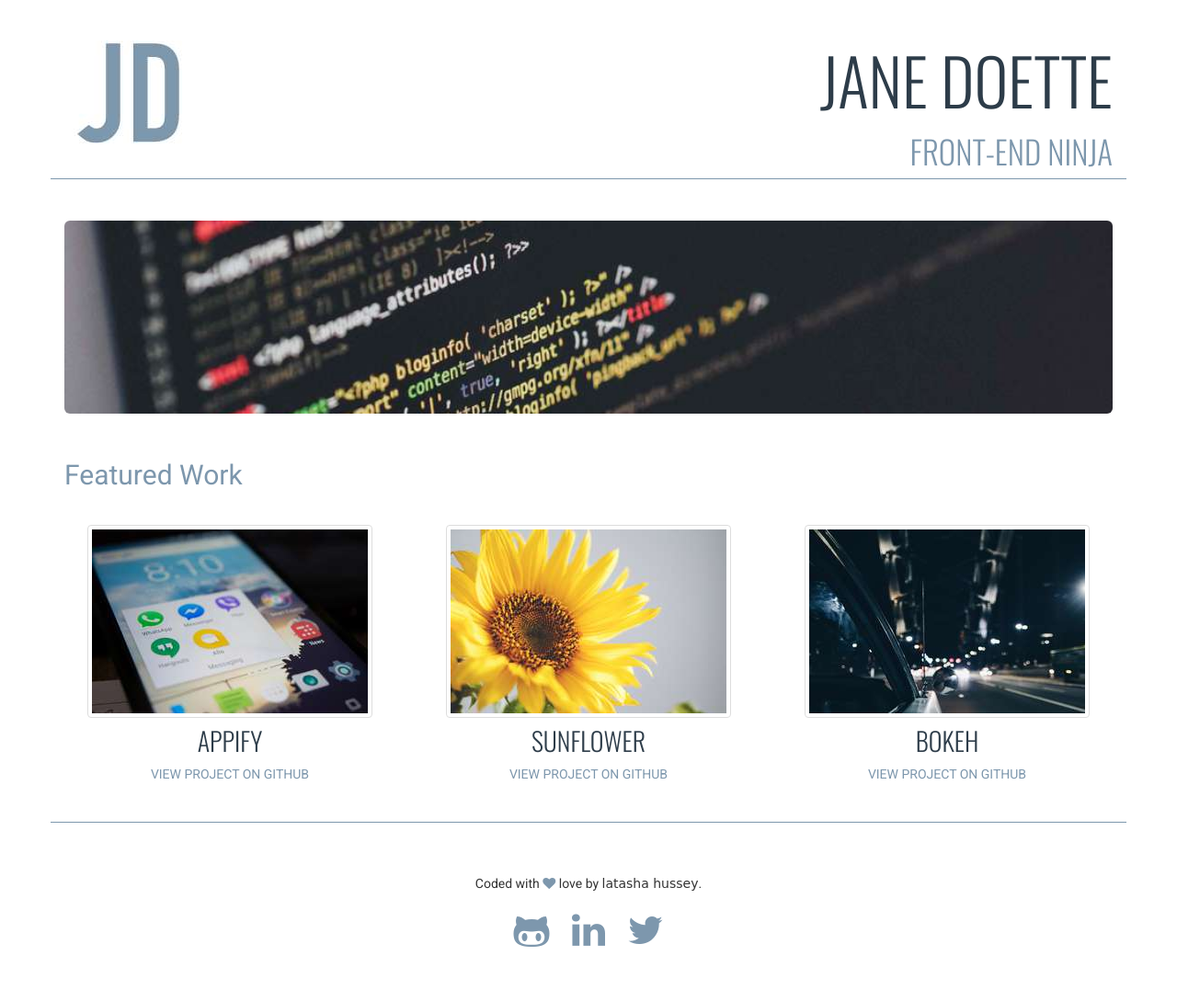
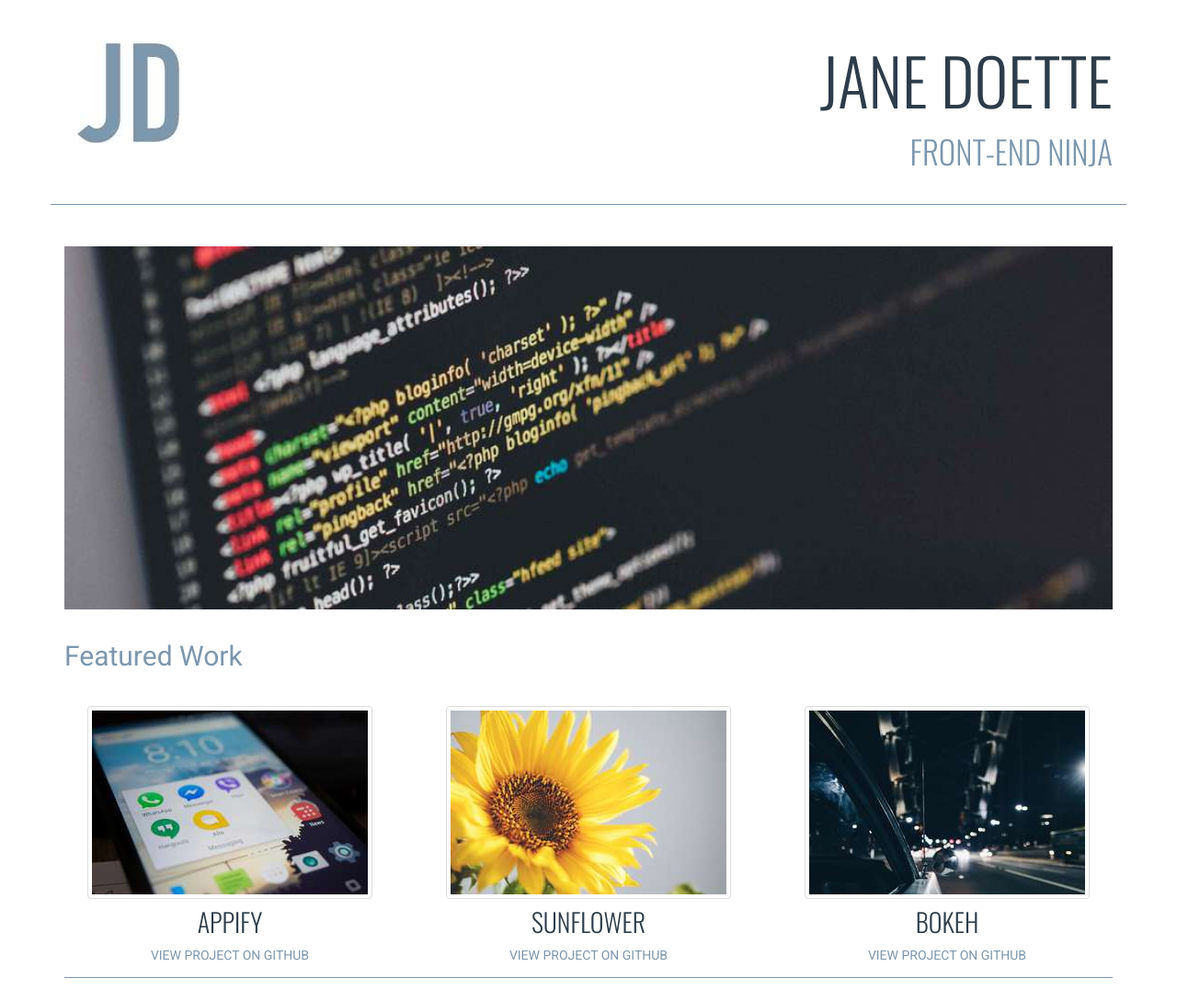
Before and after one commit to latashahussey/jane-doette-portfolio, a website: page index.html in a window 1280 px wide. Shown: the top 1089 px of the page at 92% size. Drawn offline with nearby package versions, Linux system fonts and the light colour scheme; a web font is replaced by a local one.

Commit message:
cleaned up html and css

```diff
--- a/index.html
+++ b/index.html
@@ -14,10 +14,10 @@
   <link rel="stylesheet" href="https://maxcdn.bootstrapcdn.com/bootstrap/3.3.7/css/bootstrap.min.css" integrity="sha384-BVYiiSIFeK1dGmJRAkycuHAHRg32OmUcww7on3RYdg4Va+PmSTsz/K68vbdEjh4u" crossorigin="anonymous">
 
   <!-- Main Stylesheet with Custom Styles (minified version)-->
-  <link rel="stylesheet" href="../dest/css/main.min.css" />
+  <link rel="stylesheet" href="../dest/css/main.min.css">
 
   <!---Font Awesome Stylesheet-->
-  <link rel="stylesheet" href="https://maxcdn.bootstrapcdn.com/font-awesome/4.7.0/css/font-awesome.min.css" />
+  <link rel="stylesheet" href="https://maxcdn.bootstrapcdn.com/font-awesome/4.7.0/css/font-awesome.min.css">
 
   <!-- Google Fonts -->
   <link href="https://fonts.googleapis.com/css?family=Oswald:300|Roboto:400,700" rel="stylesheet">
@@ -31,9 +31,9 @@
 </head>
 
 <body>
+  <div class="container">
     <!-- Header -->
-  <header class="container">
-    <div class="row">
+    <header class="row">
       <div class="col-xs-4 ">
         <a href="index.html">
           <img class="img-fluid" src="../dest/img/jd-logo-small.jpg" alt="JD Logo" /></a>
@@ -42,52 +42,48 @@
         <h1>Jane Doette</h1>
         <h3>Front-End Ninja</h3>
       </div>
-    </div>
+    </header>
     <!-- end row -->
-  </header>
 
     <!-- Main Content -->
-  <main class="container">
+    <main class="row">
       <!-- Jumbotron -->
-
-    <div class="jumbotron text-right">
+      <div class="col-md-12">
+        <img class="img-fluid hero" src="../dest/img/code-display-image-large.jpg" alt="Code" />
       </div>
       <!-- Featured Work -->
       <section class="featured-work">
-      <div class="row">
+        <div class="col-md-12">
           <h2>Featured Work</h2>
         </div>
-      <div class="row text-center text-uppercase">
-        <div class="col-sm-4">
+        <div class="text-center text-uppercase">
+          <article class="col-sm-4">
             <img class="img-fluid img-thumbnail" src="../dest/img/appify-small.jpeg" alt="Appify" />
             <h4>Appify</h4>
             <a href="http://github.com/udacity/Appify" target="_blank">View Project on GitHub</a>
-        </div>
-        <div class="col-sm-4">
+          </article>
+          <article class="col-sm-4">
             <img class="img-fluid img-thumbnail" src="../dest/img/sunflower-small.jpg" alt="Sunflower" />
             <h4>Sunflower</h4>
             <a href="http://github.com/udacity/Sunflower" target="_blank">View Project on GitHub</a>
-        </div>
-        <div class="col-sm-4">
+          </article>
+          <article class="col-sm-4">
             <img class="img-fluid img-thumbnail" src="../dest/img/bokeh-small.jpeg" alt="Bokeh" />
             <h4>Bokeh</h4>
             <a href="http://github.com/udacity/Bokeh" target="_blank">View Project on GitHub</a>
-        </div>
+          </article>
         </div>
       </section>
     </main>
 
     <!-- Footer -->
     <footer>
-    <div class="container">
       <div class="row">
         <div class="col-md-12 text-center">
           <p>
             Coded with <i class="fa fa-heart"></i> love by <span class="lh-brand">LaTasha Hussey</span>.
           </p>
         </div>
-      </div>
-      <div class="row">
         <div class="col-md-12 text-center">
 
           <!--GitHub-->
@@ -100,8 +96,11 @@
           <a href="https://twitter.com/latashahussey" class="fa fa-twitter fa-3x"></a>
         </div>
       </div>
+    </footer>
   </div>
-  </footer>
+
+
+
 
   <!-- jQuery (necessary for Bootstrap's JavaScript plugins) -->
   <script src="https://ajax.googleapis.com/ajax/libs/jquery/1.12.4/jquery.min.js"></script>
--- a/src/css/main.css
+++ b/src/css/main.css
@@ -27,22 +27,15 @@ Roboto:  Used for paragraphs
 
 
 */
-
-
     /*-------FONTS---------*/
 
     @font-face {
         font-family: "Black Jack";
         src: url("../font/BlackJack.eot");
-	src: url("../font/BlackJack.eot?#iefix") format("embedded-opentype"),
-		url("../font/BlackJack.woff2") format("woff2"),
-		url("../font/BlackJack.woff") format("woff"),
-		url("../font/BlackJack.ttf") format("truetype");
+        src: url("../font/BlackJack.eot?#iefix") format("embedded-opentype"), url("../font/BlackJack.woff2") format("woff2"), url("../font/BlackJack.woff") format("woff"), url("../font/BlackJack.ttf") format("truetype");
         font-weight: normal;
         font-style: normal;
     }
-
-
     /*-------BASE STYLES---------*/
 
     body {
@@ -54,9 +47,9 @@ h1 {
         font-family: "Oswald", sans-serif;
         font-size: 5em;
     }
+
     h2 {
         color: #7d97ad;
-		padding-left: .5em;
     }
 
     h3 {
@@ -69,7 +62,6 @@ h4 {
         color: #2d3c49;
         font-family: "Oswald", sans-serif;
         font-size: 2em;
-		padding: 0 1em;
     }
 
     a {
@@ -81,27 +73,27 @@ a:hover, .fa:hover {
         color: #02b3e4;
         text-decoration: none;
     }
-
     /*-------HEADER--------*/
 
     header {
-    padding: 2em 3em 0 3em;
+        padding: 2em 0;
     }
 
     header img {
         max-width: 100%;
     }
+    /*-------MAIN CONTENT--------*/
 
-/*-------MAIN CONTENT--------*/
     main {
         border-top: solid 1px #7d97ad;
+        padding-bottom: 1em;
     }
 
-.jumbotron {
-    background-image: url('../../dest/img/code-display-image-large.jpg');
-    background-size: cover;
+    .hero {
         margin-top: 3.25em;
-    min-height: 15em;
+        min-height: 4em;
+        padding-bottom: 1em;
+        width: 100%;
     }
 
     .featured-work {
@@ -112,9 +104,9 @@ main {
         cursor: pointer;
         margin-top: 2em;
     }
+    /*-------FOOTER--------*/
 
-/*-------FOOTER--------*/
-footer .container {
+    footer {
         border-top: solid 1px #7d97ad;
         padding: 3em;
     }
```
Also changed, not shown: dest/css/main.min.css. Lines whose indentation alone changed are shown as unchanged.
